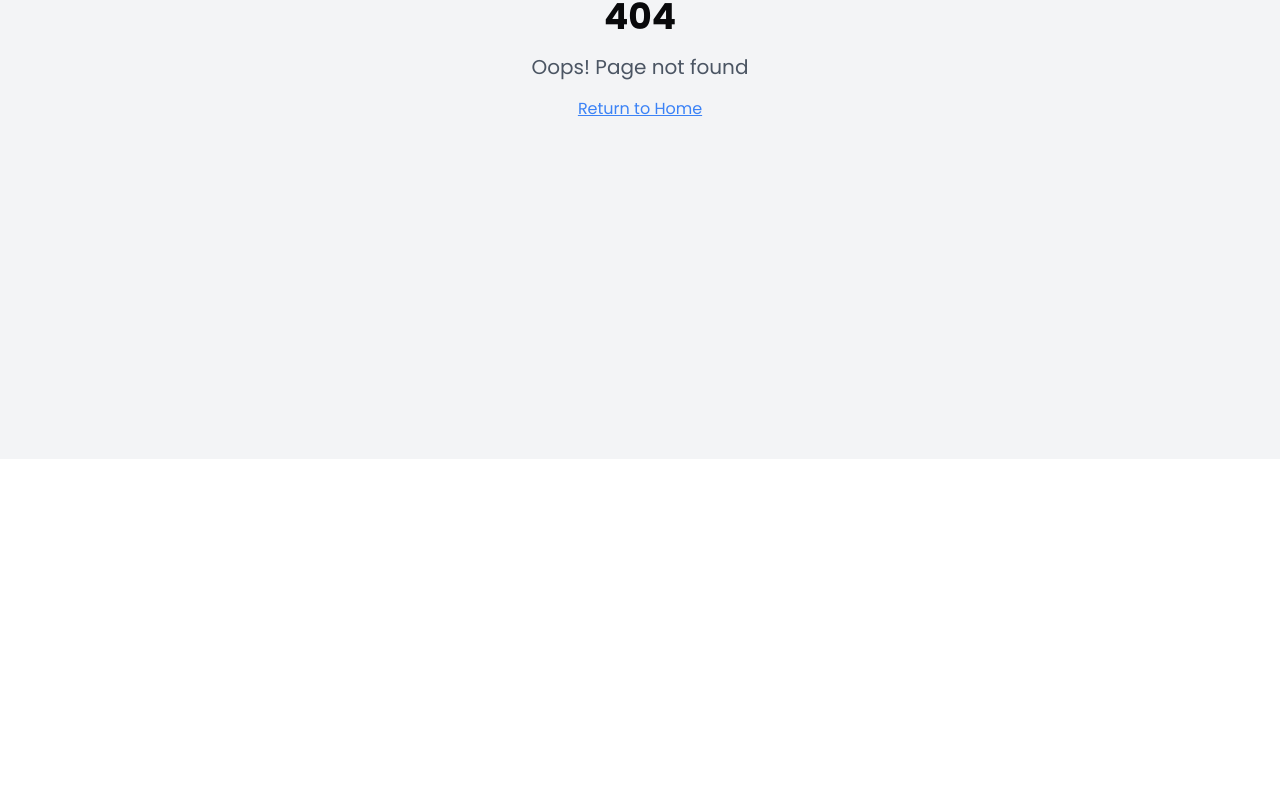
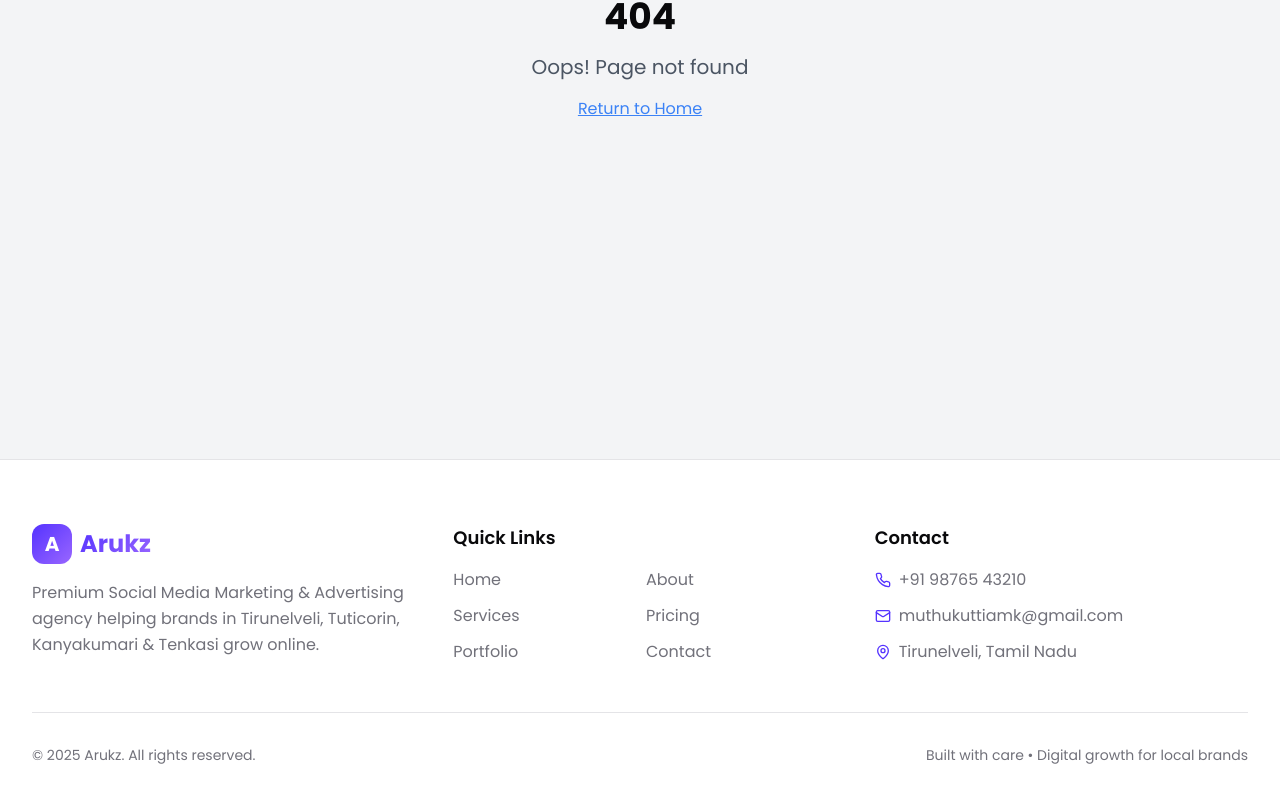
Before and after one commit to muthukuttiamk/arukz, a React (Vite) app: page /services/1 in a window 1280 px wide. Before the commit this address had no page. Shown: the part 341-1144 px from the top of the page. Before the commit the page ends 800 px from the top, so only its background shows below. Built offline with nearby package versions, Linux system fonts and the light colour scheme; the HTML template or start-up script is replaced by a standard one.

Commit message:
Fill pages with content

```diff
--- a/src/App.tsx
+++ b/src/App.tsx
@@ -2,8 +2,10 @@ import { Toaster } from "@/components/ui/toaster";
 import { Toaster as Sonner } from "@/components/ui/sonner";
 import { TooltipProvider } from "@/components/ui/tooltip";
 import { QueryClient, QueryClientProvider } from "@tanstack/react-query";
-import { BrowserRouter, Routes, Route } from "react-router-dom";
+import { BrowserRouter, Routes, Route, useLocation } from "react-router-dom";
+import { useEffect } from "react";
 import Navigation from "./components/Navigation";
+import Footer from "./components/Footer";
 import Home from "./pages/Home";
 import About from "./pages/About";
 import Services from "./pages/Services";
@@ -14,6 +16,26 @@ import NotFound from "./pages/NotFound";
 
 const queryClient = new QueryClient();
 
+const ScrollReveal = () => {
+  const location = useLocation();
+  useEffect(() => {
+    const observer = new IntersectionObserver((entries) => {
+      entries.forEach((entry) => {
+        if (entry.isIntersecting) {
+          entry.target.classList.add('revealed');
+          observer.unobserve(entry.target);
+        }
+      });
+    }, { threshold: 0.1 });
+
+    const elements = document.querySelectorAll('.scroll-reveal');
+    elements.forEach((el) => observer.observe(el));
+
+    return () => observer.disconnect();
+  }, [location.pathname]);
+  return null;
+};
+
 const App = () => (
   <QueryClientProvider client={queryClient}>
     <TooltipProvider>
@@ -21,6 +43,7 @@ const App = () => (
       <Sonner />
       <BrowserRouter>
         <Navigation />
+        <ScrollReveal />
         <Routes>
           <Route path="/" element={<Home />} />
           <Route path="/about" element={<About />} />
@@ -30,6 +53,7 @@ const App = () => (
           <Route path="/contact" element={<Contact />} />
           <Route path="*" element={<NotFound />} />
         </Routes>
+        <Footer />
       </BrowserRouter>
     </TooltipProvider>
   </QueryClientProvider>
--- /dev/null
+++ b/src/components/Footer.tsx
@@ -0,0 +1,60 @@
+import { Link } from 'react-router-dom';
+import { Phone, Mail, MapPin } from 'lucide-react';
+
+const Footer = () => {
+  const links = [
+    { name: 'Home', path: '/' },
+    { name: 'About', path: '/about' },
+    { name: 'Services', path: '/services' },
+    { name: 'Pricing', path: '/pricing' },
+    { name: 'Portfolio', path: '/portfolio' },
+    { name: 'Contact', path: '/contact' },
+  ];
+
+  return (
+    <footer className="border-t border-border bg-background">
+      <div className="max-w-7xl mx-auto px-4 sm:px-6 lg:px-8 py-16">
+        <div className="grid md:grid-cols-3 gap-12">
+          <div>
+            <div className="flex items-center space-x-2 mb-4">
+              <div className="w-10 h-10 rounded-xl gradient-primary flex items-center justify-center">
+                <span className="text-white font-bold text-xl">A</span>
+              </div>
+              <span className="text-2xl font-bold text-gradient">Arukz</span>
+            </div>
+            <p className="text-muted-foreground leading-relaxed">
+              Premium Social Media Marketing & Advertising agency helping brands in Tirunelveli, Tuticorin, Kanyakumari & Tenkasi grow online.
+            </p>
+          </div>
+
+          <div>
+            <h3 className="text-lg font-semibold mb-4 text-foreground">Quick Links</h3>
+            <nav className="grid grid-cols-2 gap-3">
+              {links.map((link) => (
+                <Link key={link.name} to={link.path} className="text-muted-foreground hover:text-primary transition-colors">
+                  {link.name}
+                </Link>
+              ))}
+            </nav>
+          </div>
+
+          <div>
+            <h3 className="text-lg font-semibold mb-4 text-foreground">Contact</h3>
+            <ul className="space-y-3 text-muted-foreground">
+              <li className="flex items-center"><Phone className="w-4 h-4 mr-2 text-primary" /> +91 98765 43210</li>
+              <li className="flex items-center"><Mail className="w-4 h-4 mr-2 text-primary" /> <a href="mailto:muthukuttiamk@gmail.com" className="hover:text-primary">muthukuttiamk@gmail.com</a></li>
+              <li className="flex items-center"><MapPin className="w-4 h-4 mr-2 text-primary" /> Tirunelveli, Tamil Nadu</li>
+            </ul>
+          </div>
+        </div>
+
+        <div className="mt-12 pt-8 border-t border-border text-sm text-muted-foreground flex flex-col md:flex-row items-center justify-between">
+          <p>© {new Date().getFullYear()} Arukz. All rights reserved.</p>
+          <p>Built with care • Digital growth for local brands</p>
+        </div>
+      </div>
+    </footer>
+  );
+};
+
+export default Footer;
--- a/src/pages/Contact.tsx
+++ b/src/pages/Contact.tsx
@@ -264,15 +264,17 @@ const Contact = () => {
             </p>
           </div>
           <div className="card-premium scroll-reveal">
-            <div className="w-full h-96 bg-muted rounded-xl flex items-center justify-center">
-              <div className="text-center">
-                <MapPin className="w-12 h-12 text-primary mx-auto mb-4" />
-                <h3 className="text-xl font-semibold mb-2">Our Location</h3>
-                <p className="text-muted-foreground">Tirunelveli, Tamil Nadu</p>
-                <p className="text-sm text-muted-foreground mt-2">
-                  Interactive map integration available
-                </p>
-              </div>
+            <div className="w-full h-96 rounded-xl overflow-hidden">
+              <iframe
+                title="Tirunelveli Location Map"
+                src="https://www.google.com/maps?q=Tirunelveli%2C%20Tamil%20Nadu&output=embed"
+                width="100%"
+                height="100%"
+                style={{ border: 0 }}
+                loading="lazy"
+                referrerPolicy="no-referrer-when-downgrade"
+                aria-label="Map of Tirunelveli, Tamil Nadu"
+              />
             </div>
           </div>
         </div>
```
